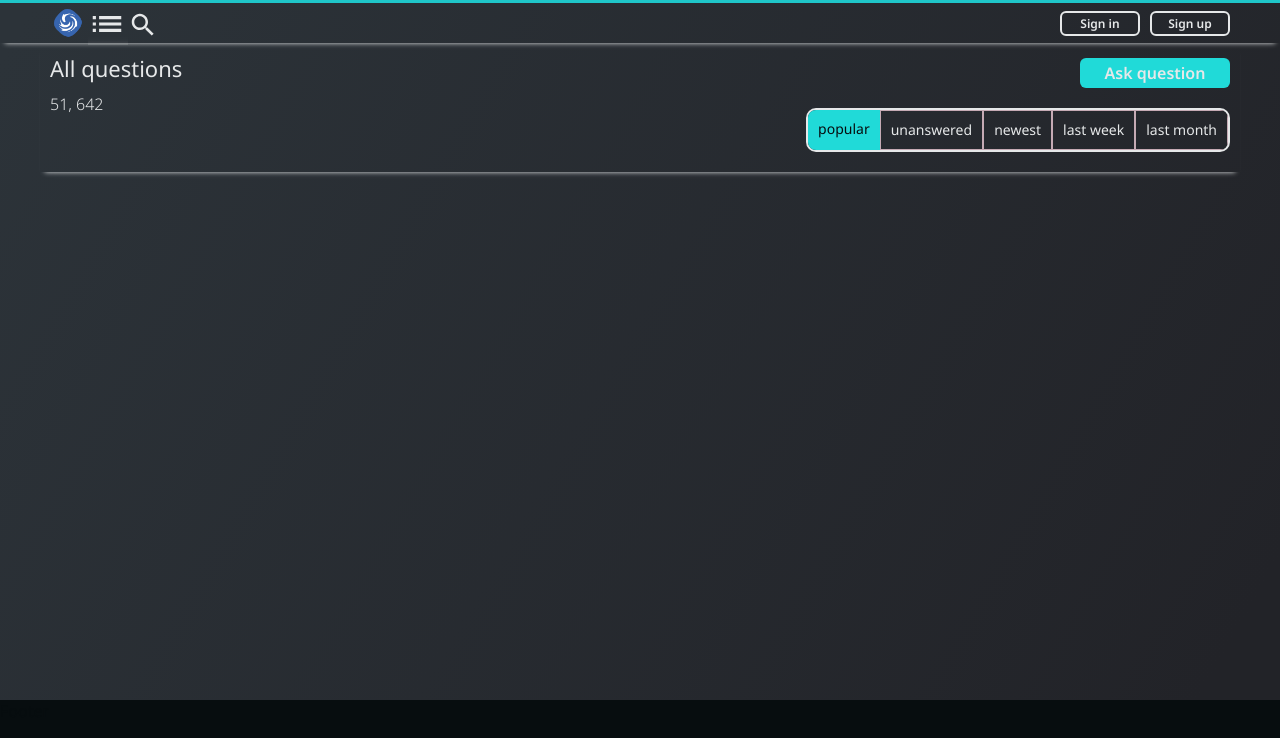
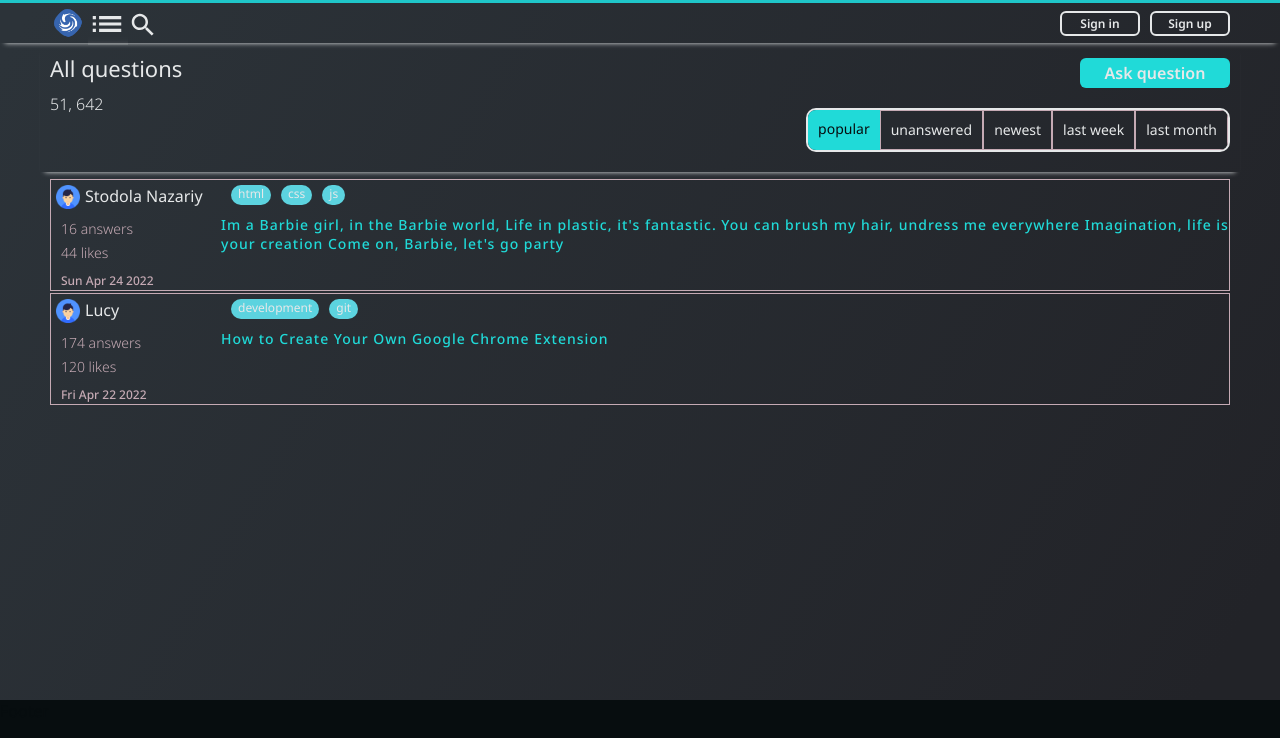
Before and after one commit to StodolaNazariy/Stack_Overflow_Clone, a React (Create React App) app in the folder client/: page / in a window 1280 px wide. Shown: the top 738 px of the page. Built offline with nearby package versions, Linux system fonts and the light colour scheme.

Commit message:
designed question short

```diff
--- /dev/null
+++ b/client/src/components/QuestionShort/QuestionShort.jsx
@@ -0,0 +1,39 @@
+import React from 'react';
+
+import './QuestionShort.scss';
+
+const QuestionShort = ({
+	question: { id, likes, user_name, user_avatar, answers, title, createdAt, tags },
+}) => {
+	const default_avatar = process.env.PUBLIC_URL + '/icons/avatar_default.png';
+
+	const convertDate = dateISO => new Date(dateISO).toDateString();
+
+	const Tags = tags.split(' ');
+
+	return (
+		<div className='question_short border_2'>
+			<div className='question_short_info'>
+				<div className='qsi_user'>
+					<img src={default_avatar} alt='' style={{ width: '24px', height: '24px' }} />
+					<div className='color_1'>{user_name}</div>
+				</div>
+				<div className='qsi_stats'>
+					<div className='color_2'>{answers} answers</div>
+					<div className='color_2'>{likes} likes</div>
+					<div className='color_2'>{convertDate(createdAt)}</div>
+				</div>
+			</div>
+			<div className='question_short_tags'>
+				{Tags.map(tag => (
+					<div key={tag} className='q_tag color_1'>
+						{tag}
+					</div>
+				))}
+			</div>
+			<div className='question_short_title color_3'>{title}</div>
+		</div>
+	);
+};
+
+export default QuestionShort;
--- /dev/null
+++ b/client/src/components/QuestionShort/QuestionShort.scss
@@ -0,0 +1,69 @@
+.question_short {
+	display: grid;
+	margin-top: 2px;
+	grid-template-columns: 170px 1fr;
+	grid-template-rows: 30px minmax(50px, 80px);
+	grid-template-areas: 'q_info q_tags' 'q_info q_title';
+	.question_short_info {
+		grid-area: q_info;
+		.qsi_user {
+			display: flex;
+			flex-direction: row;
+			margin: 5px;
+			:last-child {
+				margin-left: 5px;
+			}
+		}
+		.qsi_stats {
+			padding-top: 5px;
+			padding-left: 10px;
+			font-size: 14px;
+			font-weight: 300;
+			:nth-child(2) {
+				margin-top: 5px;
+			}
+			:last-child {
+				margin-top: 10px;
+				font-size: 12px;
+				font-weight: 500;
+			}
+		}
+	}
+	.question_short_tags {
+		grid-area: q_tags;
+		display: flex;
+		flex-direction: row;
+	}
+	.question_short_title {
+		grid-area: q_title;
+		padding-top: 5px;
+		font-weight: 500;
+		font-size: 14px;
+		// text-overflow: ellipsis;
+		// overflow: hidden;
+		letter-spacing: 1px;
+	}
+}
+
+.q_tag {
+	font-size: 12px;
+	border-radius: 10px;
+	margin-left: 10px;
+	margin-top: 5px;
+	background-color: #5cd3df;
+	height: 20px;
+	padding: 0 7px;
+}
+
+@media screen and (max-width: 540px) {
+	.question_short {
+		.question_short_title {
+			overflow: hidden;
+			// text-overflow: ellipsis;
+			// white-space: nowrap;
+			display: -webkit-box;
+			-webkit-line-clamp: 3;
+			-webkit-box-orient: vertical;
+		}
+	}
+}
--- a/client/src/components/index.js
+++ b/client/src/components/index.js
@@ -3,5 +3,6 @@ import Header from './Header/Header.jsx';
 import Footer from './Footer/Footer.jsx';
 import NavMenu from './NavMenu/NavMenu.jsx';
 import FilterPanel from './FilterPanel/FilterPanel.jsx';
+import QuestionShort from './QuestionShort/QuestionShort.jsx';
 
-export { Button, Header, Footer, NavMenu, FilterPanel };
+export { Button, Header, Footer, NavMenu, FilterPanel, QuestionShort };
--- a/client/src/config/global.styles.js
+++ b/client/src/config/global.styles.js
@@ -44,6 +44,9 @@ export const GlobalStyles = createGlobalStyle`
   .border_3{
     border: 1px solid ${({ theme }) => theme.third};
   }
+  .border_2{
+    border: 2px solid ${({ theme }) => theme.second};
+  }
 
   .bg_3 {
     background-color: ${({ theme }) => theme.third}
--- a/client/src/pages/HomePage/HomePage.jsx
+++ b/client/src/pages/HomePage/HomePage.jsx
@@ -1,6 +1,7 @@
 import React from 'react';
 
-import { FilterPanel } from 'components';
+import { FilterPanel, QuestionShort } from 'components';
+import { questions } from './test';
 
 import './HomePage.scss';
 
@@ -8,6 +9,11 @@ const HomePage = () => {
 	return (
 		<div className='home_page color_1'>
 			<FilterPanel />
+			<div className='question_list'>
+				{questions.map(question => (
+					<QuestionShort key={question.id} question={question} />
+				))}
+			</div>
 		</div>
 	);
 };
--- a/client/src/pages/HomePage/HomePage.scss
+++ b/client/src/pages/HomePage/HomePage.scss
@@ -1,2 +1,8 @@
 .home_page {
+	.question_list {
+		margin-top: 5px;
+		display: flex;
+		flex-direction: column;
+		padding: 0 10px;
+	}
 }
--- /dev/null
+++ b/client/src/pages/HomePage/test.js
@@ -0,0 +1,23 @@
+export const questions = [
+	{
+		id: 12,
+		user_avatar: '',
+		user_name: 'Stodola Nazariy',
+		answers: 16,
+		likes: 44,
+		tags: 'html css js',
+		title:
+			"Im a Barbie girl, in the Barbie world, Life in plastic, it's fantastic. You can brush my hair, undress me everywhere Imagination, life is your creation Come on, Barbie, let's go party",
+		createdAt: '2022-04-24T14:48:00.000Z',
+	},
+	{
+		id: 13,
+		user_avatar: '',
+		user_name: 'Lucy',
+		answers: 174,
+		likes: 120,
+		tags: 'development git',
+		title: 'How to Create Your Own Google Chrome Extension',
+		createdAt: '2022-04-22T14:48:00.000Z',
+	},
+];
```
Also changed, not shown: client/public/icons/avatar_default.png (added).
